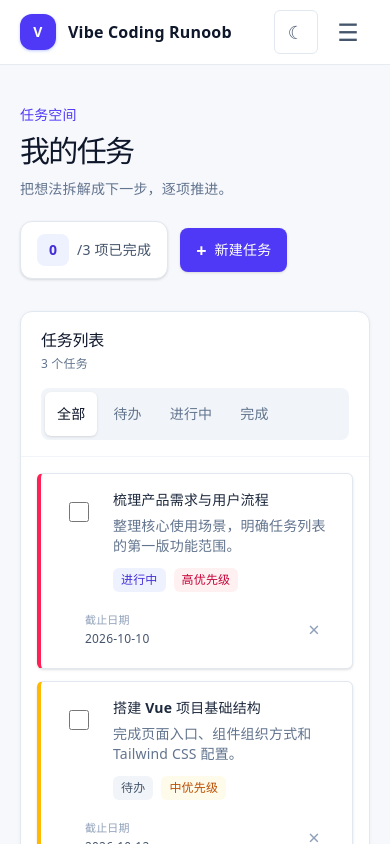
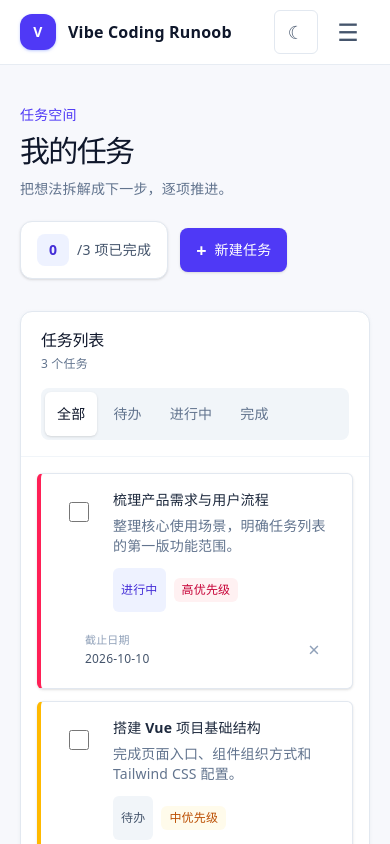
Before and after one commit to yangnana2024/vibe-coding-runoob, a Vue app: page / in a window 390 px wide. Shown: the top 844 px of the page. Built offline with nearby package versions, Linux system fonts and the light colour scheme.

Commit message:
改进：移动端点状态标签后弹出选项面板

```diff
--- a/src/App.vue
+++ b/src/App.vue
@@ -126,6 +126,7 @@ function selectView(view: 'list' | 'kanban') {
       <TaskList
         v-if="activeView === 'list'"
         :tasks="taskStore.tasks"
+        @move="moveTask"
         @toggle="toggleTask"
         @delete="deleteTask"
       />
--- a/src/components/KanbanBoard.vue
+++ b/src/components/KanbanBoard.vue
@@ -78,6 +78,7 @@ function dropTask(event: DragEvent, status: TaskStatus) {
               :task="task"
               @toggle="emit('toggle', $event)"
               @delete="emit('delete', $event)"
+              @move="emit('move', $event)"
             />
           </div>
         </li>
--- a/src/components/TaskCard.vue
+++ b/src/components/TaskCard.vue
@@ -1,5 +1,6 @@
 <script setup lang="ts">
-import type { Task } from '../types/task'
+import { nextTick, ref } from 'vue'
+import type { Task, TaskStatus } from '../types/task'
 
 defineProps<{
   task: Task
@@ -8,6 +9,7 @@ defineProps<{
 const emit = defineEmits<{
   toggle: [task: Task]
   delete: [task: Task]
+  move: [payload: { taskId: string; status: TaskStatus }]
 }>()
 
 const priorityLabels = {
@@ -20,6 +22,31 @@ const statusLabels = {
   todo: '待办',
   'in-progress': '进行中',
   done: '完成',
+}
+
+const statusOptions: { label: string; value: TaskStatus }[] = [
+  { label: '待办', value: 'todo' },
+  { label: '进行中', value: 'in-progress' },
+  { label: '已完成', value: 'done' },
+]
+
+const isStatusPickerOpen = ref(false)
+const statusPickerTrigger = ref<HTMLButtonElement | null>(null)
+const firstStatusOption = ref<HTMLButtonElement | null>(null)
+
+function openStatusPicker() {
+  isStatusPickerOpen.value = true
+  nextTick(() => firstStatusOption.value?.focus())
+}
+
+function closeStatusPicker() {
+  isStatusPickerOpen.value = false
+  nextTick(() => statusPickerTrigger.value?.focus())
+}
+
+function changeStatus(status: TaskStatus, task: Task) {
+  emit('move', { taskId: task.id, status })
+  closeStatusPicker()
 }
 </script>
 
@@ -51,8 +78,21 @@ const statusLabels = {
         </h3>
         <p class="mb-0 mt-1.5 text-sm leading-5 text-slate-500 dark:text-slate-400">{{ task.description }}</p>
         <div class="mt-3 flex flex-wrap items-center gap-2">
+          <button
+            ref="statusPickerTrigger"
+            type="button"
+            class="inline-flex min-h-11 items-center rounded-md px-2 text-xs font-medium sm:hidden"
+            :class="{
+              'bg-slate-100 text-slate-600 dark:bg-slate-800 dark:text-slate-300': task.status === 'todo',
+              'bg-indigo-50 text-indigo-700 dark:bg-indigo-950 dark:text-indigo-300': task.status === 'in-progress',
+              'bg-emerald-50 text-emerald-700 dark:bg-emerald-950 dark:text-emerald-300': task.status === 'done',
+            }"
+            :aria-label="`更改“${task.title}”的状态，当前为${statusLabels[task.status]}`"
+            aria-haspopup="dialog"
+            @click="openStatusPicker"
+          >{{ statusLabels[task.status] }}</button>
           <span
-            class="rounded-md px-2 py-1 text-xs font-medium"
+            class="hidden rounded-md px-2 py-1 text-xs font-medium sm:inline-flex"
             :class="{
               'bg-slate-100 text-slate-600 dark:bg-slate-800 dark:text-slate-300': task.status === 'todo',
               'bg-indigo-50 text-indigo-700 dark:bg-indigo-950 dark:text-indigo-300': task.status === 'in-progress',
@@ -86,4 +126,58 @@ const statusLabels = {
       </button>
     </div>
   </article>
+
+  <Teleport to="body">
+    <Transition
+      enter-active-class="transition-opacity duration-200"
+      enter-from-class="opacity-0"
+      enter-to-class="opacity-100"
+      leave-active-class="transition-opacity duration-200"
+      leave-from-class="opacity-100"
+      leave-to-class="opacity-0"
+    >
+      <div
+        v-if="isStatusPickerOpen"
+        class="fixed inset-0 z-50 grid items-end bg-slate-950/45 sm:hidden"
+        @click.self="closeStatusPicker"
+        @keydown.esc.stop.prevent="closeStatusPicker"
+      >
+        <section
+          role="dialog"
+          aria-modal="true"
+          :aria-label="`更改“${task.title}”的状态`"
+          class="rounded-t-xl bg-white p-5 pb-[max(1.25rem,env(safe-area-inset-bottom))] shadow-2xl dark:bg-slate-900"
+        >
+          <div class="mb-4 flex items-center justify-between">
+            <h2 class="m-0 text-base font-semibold text-slate-900 dark:text-slate-100">更改任务状态</h2>
+            <button
+              type="button"
+              class="grid size-11 place-items-center rounded-md text-xl text-slate-400 hover:bg-slate-100 dark:hover:bg-slate-800"
+              aria-label="关闭状态选项"
+              @click="closeStatusPicker"
+            >
+              ×
+            </button>
+          </div>
+          <div class="grid grid-cols-1 gap-2">
+            <button
+              v-for="(option, index) in statusOptions"
+              :key="option.value"
+              :ref="index === 0 ? (element) => { firstStatusOption = element as HTMLButtonElement | null } : undefined"
+              type="button"
+              class="flex min-h-11 items-center justify-between rounded-md border px-4 text-left text-sm font-medium transition-colors"
+              :class="task.status === option.value
+                ? 'border-indigo-200 bg-indigo-50 text-indigo-700 dark:border-indigo-900 dark:bg-indigo-950 dark:text-indigo-300'
+                : 'border-slate-200 text-slate-700 hover:bg-slate-50 dark:border-slate-700 dark:text-slate-200 dark:hover:bg-slate-800'"
+              :aria-pressed="task.status === option.value"
+              @click="changeStatus(option.value, task)"
+            >
+              {{ option.label }}
+              <span v-if="task.status === option.value" aria-hidden="true">当前</span>
+            </button>
+          </div>
+        </section>
+      </div>
+    </Transition>
+  </Teleport>
 </template>
--- a/src/components/TaskList.vue
+++ b/src/components/TaskList.vue
@@ -10,6 +10,7 @@ const props = defineProps<{
 const emit = defineEmits<{
   toggle: [task: Task]
   delete: [task: Task]
+  move: [payload: { taskId: string; status: TaskStatus }]
 }>()
 
 const filters: { label: string; value: TaskStatus | 'all' }[] = [
@@ -52,7 +53,12 @@ const visibleTasks = computed(() =>
 
     <ul v-if="visibleTasks.length" class="m-0 list-none space-y-3 p-4 sm:p-5">
       <li v-for="task in visibleTasks" :key="task.id">
-        <TaskCard :task="task" @toggle="emit('toggle', $event)" @delete="emit('delete', $event)" />
+        <TaskCard
+          :task="task"
+          @toggle="emit('toggle', $event)"
+          @delete="emit('delete', $event)"
+          @move="emit('move', $event)"
+        />
       </li>
     </ul>
     <p v-else-if="tasks.length === 0" class="m-0 px-5 py-12 text-center text-sm text-slate-500 dark:text-slate-400">
```
